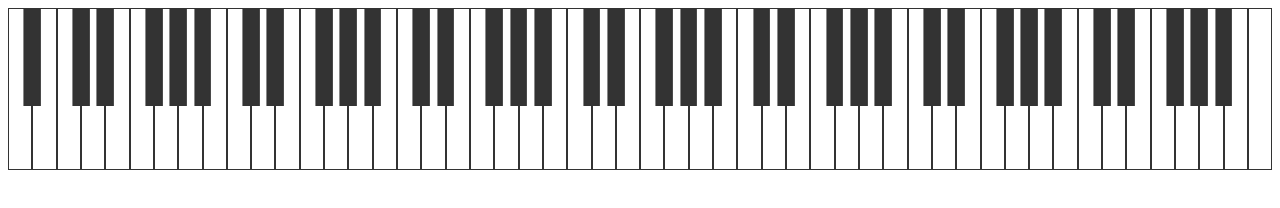
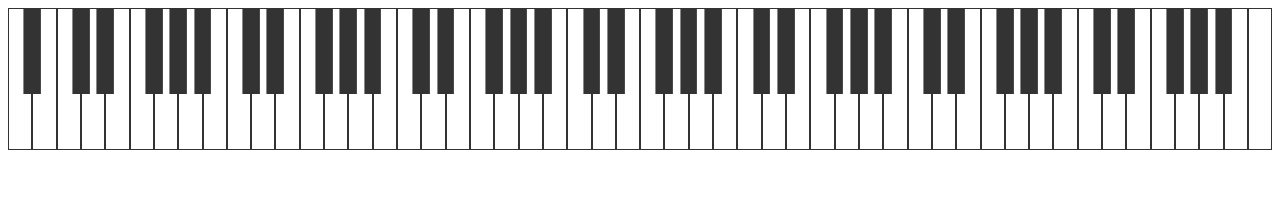
Before and after one commit to echoloyuk/lite-piano, a website built with webpack: page demo/ui-demo.html in a window 1280 px wide. Both pictures are taken after a click on the element 640 px from the left and 88 px from the top of the page. Built offline with nearby package versions, Linux system fonts and the light colour scheme.

Commit message:
finish ui render

```diff
--- a/src/ui.css
+++ b/src/ui.css
@@ -1,5 +1,5 @@
 .lite-piano-ui-container {
-  height: 160px;
+  height: 140px;
   width: 100%;
   display: flex;
   justify-content: space-between;
@@ -13,8 +13,11 @@
 .lite-piano-ui-container .piano-key-outer .piano-key {
   border: 1px solid #333;
   height: 100%;
-  transition: all .3s;
+  transition: all .2s ease-out;
   background: #fff;
+}
+.lite-piano-ui-container .piano-key-outer .piano-key.playing {
+  background: #bbb;
 }
 
 .lite-piano-ui-container .piano-key-outer.alter {
@@ -31,3 +34,6 @@
   background: #333;
   transform: translateX(-50%);
 }
+.lite-piano-ui-container .piano-key-outer.alter .piano-key.playing {
+  background: #999;
+}
--- a/src/ui.js
+++ b/src/ui.js
@@ -5,6 +5,7 @@ import './ui.css';
 export default class PianoUI {
   constructor() {
     this.piano = new Piano();
+    this.aniTimmer = {};
   }
 
   initPiano() {
@@ -28,7 +29,7 @@ export default class PianoUI {
       const step = e.target.getAttribute('data-step');
       const octave = parseInt(e.target.getAttribute('data-octave'));
       const alter = parseInt(e.target.getAttribute('data-alter'));
-      self.piano.oneShot(step, octave, alter);
+      self.playOneShot(step, octave, alter);
     });
   }
 
@@ -41,6 +42,7 @@ export default class PianoUI {
     keyboard.forEach(item => {
       html += `<div class="piano-key-outer ${item.alter ? 'alter' : ''}">`
       html += `<div class="piano-key"
+                id="${item.step}-${item.octave}-${item.alter}"
                 data-step="${item.step}"
                 data-octave="${item.octave}"
                 data-alter="${item.alter}">
@@ -49,7 +51,35 @@ export default class PianoUI {
     html += '</div>';
     element.innerHTML = html;
 
+    const onResize = () => {
+      this.refreshAlterKey(element);
+    }
+
+    // resize to calculate black key to show.
+    window.removeEventListener('resize', onResize);
+    window.addEventListener('resize', onResize);
+
     this.refreshAlterKey(element);
+  }
+
+  playOneShot(step, octave, alter) {
+    if (!step || !octave) {
+      return;
+    }
+    const id = `${step}-${octave}-${alter ? 1 : 0}`;
+    const keyDom = document.getElementById(id);
+    if (!keyDom) {
+      return;
+    }
+
+    keyDom.classList.add('playing');
+    this.piano.oneShot(step, octave, alter);
+    try {
+      clearTimeout(this.aniTimmer[id]);
+    } catch (e) {}
+    this.aniTimmer[id] = setTimeout(() => {
+      keyDom.classList.remove('playing');
+    }, 300);
   }
 
   refreshAlterKey(element) {
```
